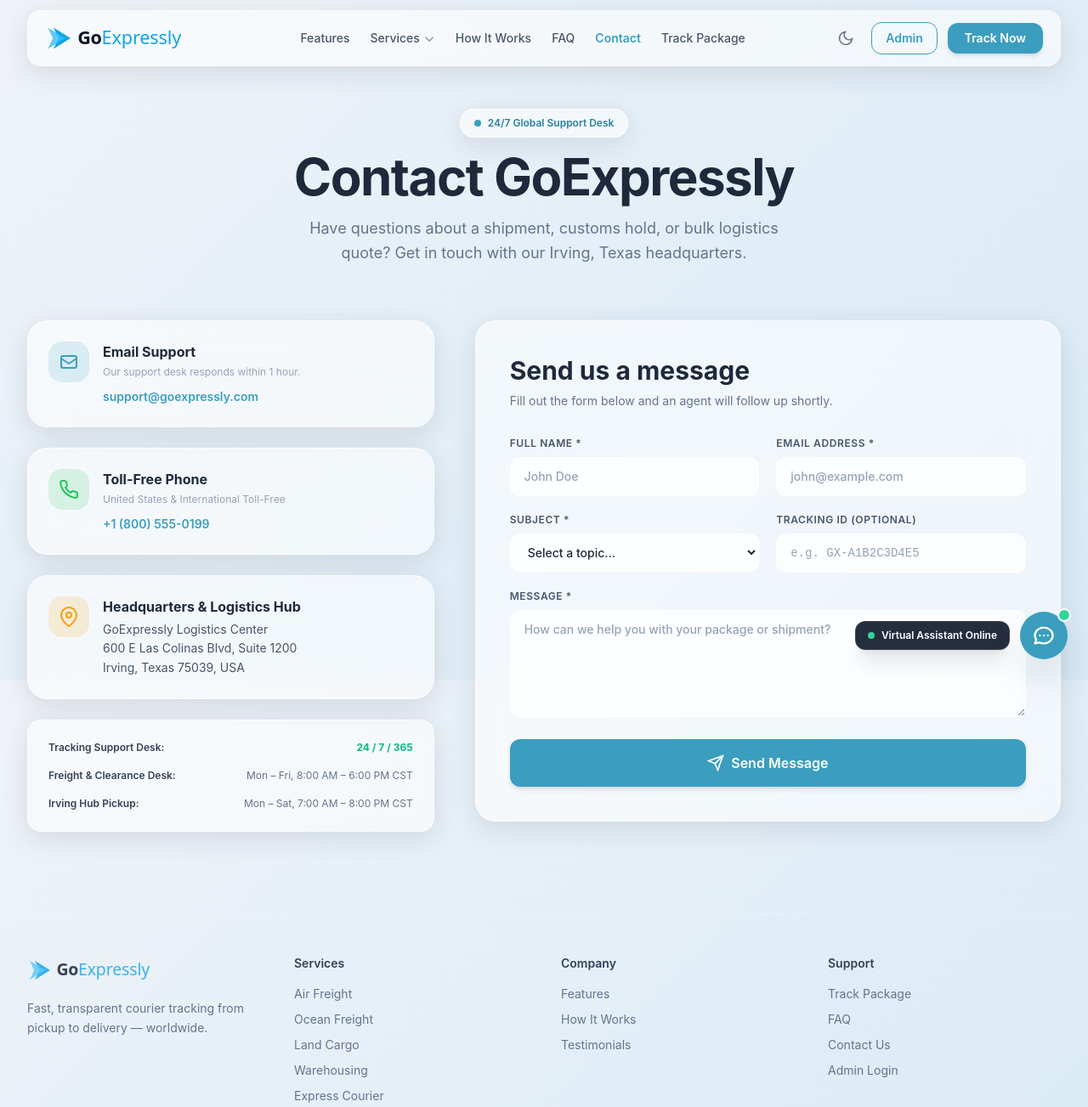
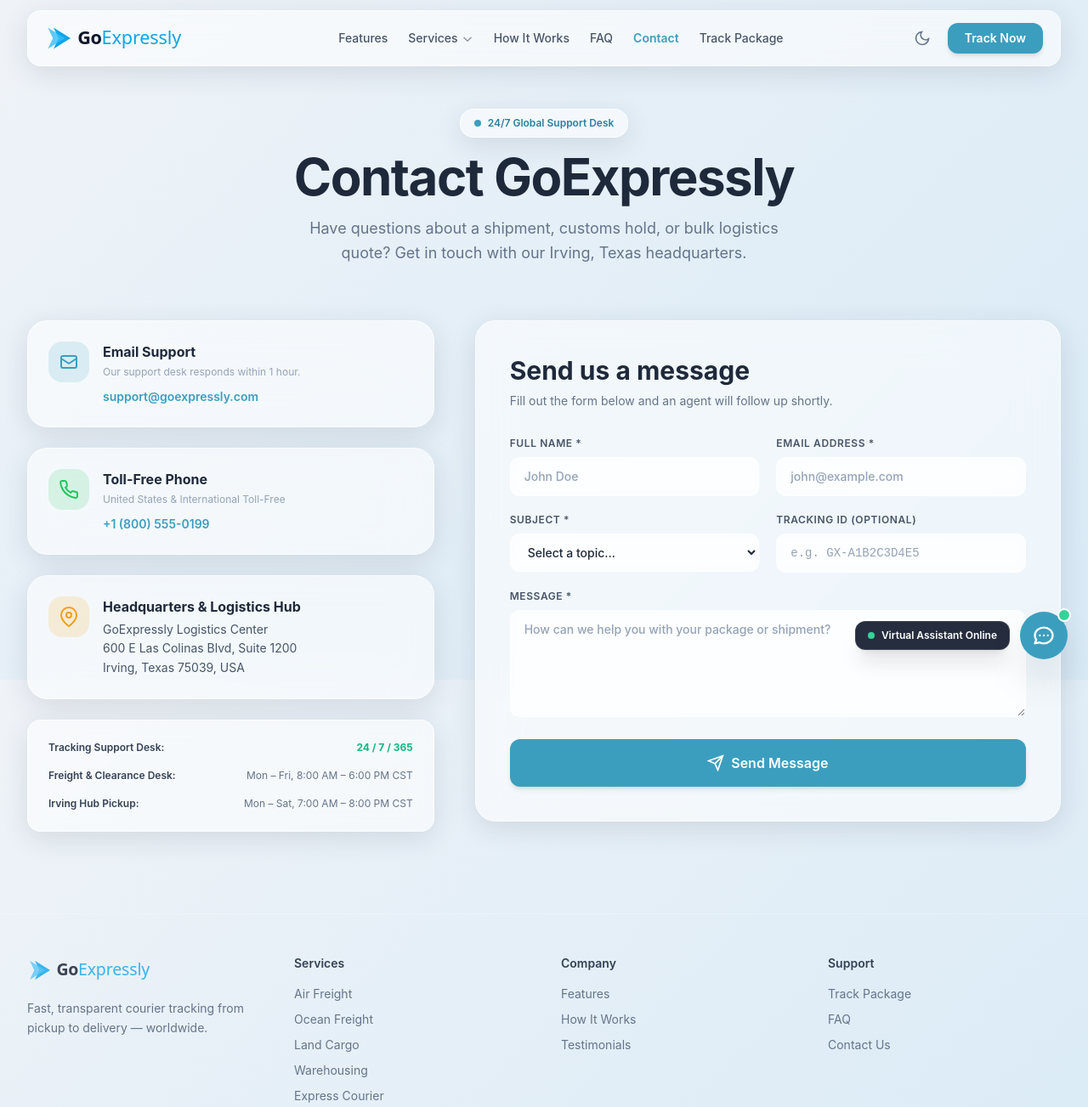
Before and after one commit to Doubletee13/goexpressly, a website: page frontend/public/contact.html in a window 1280 px wide. Shown: the top 1303 px of the page at 85% size. Drawn offline with nearby package versions, Linux system fonts and the light colour scheme; files that its build step writes are made by us from their sources.

Commit message:
fix(nav): remove admin login link from public headers, mobile drawers and footers

```diff
--- a/frontend/public/contact.html
+++ b/frontend/public/contact.html
@@ -165,7 +165,6 @@
                             <path d="M21 12.79A9 9 0 1 1 11.21 3 7 7 0 0 0 21 12.79z" />
                         </svg>
                     </button>
-                    <a href="/login.html" class="hidden sm:inline-flex btn-ghost text-sm py-2 px-4">Admin</a>
                     <a href="/track.html" class="hidden sm:inline-flex btn-primary text-sm py-2 px-5">Track Now</a>
 
                     <!-- Mobile hamburger -->
@@ -235,7 +234,6 @@
                 <a href="faq.html" class="py-2 hover:text-brand-500 transition-colors">FAQ</a>
                 <a href="contact.html" class="py-2 text-brand-500 font-semibold">Contact</a>
                 <a href="track.html" class="py-2 hover:text-brand-500 transition-colors">Track Package</a>
-                <a href="login.html" class="py-2 hover:text-brand-500 transition-colors">Admin Login</a>
             </div>
         </div>
     </header>
@@ -449,7 +447,6 @@
                         <a href="/track.html" class="hover:text-brand-500 transition-colors">Track Package</a>
                         <a href="faq.html" class="hover:text-brand-500 transition-colors">FAQ</a>
                         <a href="contact.html" class="hover:text-brand-500 transition-colors">Contact Us</a>
-                        <a href="/login.html" class="hover:text-brand-500 transition-colors">Admin Login</a>
                     </nav>
                 </div>
             </div>
--- a/frontend/public/faq.html
+++ b/frontend/public/faq.html
@@ -213,7 +213,6 @@
                             <path d="M21 12.79A9 9 0 1 1 11.21 3 7 7 0 0 0 21 12.79z" />
                         </svg>
                     </button>
-                    <a href="/login.html" class="hidden sm:inline-flex btn-ghost text-sm py-2 px-4">Admin</a>
                     <a href="/track.html" class="hidden sm:inline-flex btn-primary text-sm py-2 px-5">Track Now</a>
 
                     <!-- Mobile hamburger -->
@@ -283,7 +282,6 @@
                 <a href="faq.html" class="py-2 text-brand-500 font-semibold">FAQ</a>
                 <a href="contact.html" class="py-2 hover:text-brand-500 transition-colors">Contact</a>
                 <a href="track.html" class="py-2 hover:text-brand-500 transition-colors">Track Package</a>
-                <a href="login.html" class="py-2 hover:text-brand-500 transition-colors">Admin Login</a>
             </div>
         </div>
     </header>
@@ -531,7 +529,6 @@
                         <a href="/track.html" class="hover:text-brand-500 transition-colors">Track Package</a>
                         <a href="faq.html" class="hover:text-brand-500 transition-colors">FAQ</a>
                         <a href="contact.html" class="hover:text-brand-500 transition-colors">Contact Us</a>
-                        <a href="/login.html" class="hover:text-brand-500 transition-colors">Admin Login</a>
                     </nav>
                 </div>
             </div>
--- a/frontend/public/index.html
+++ b/frontend/public/index.html
@@ -207,7 +207,6 @@
               <path d="M21 12.79A9 9 0 1 1 11.21 3 7 7 0 0 0 21 12.79z" />
             </svg>
           </button>
-          <a href="/login.html" class="hidden sm:inline-flex btn-ghost text-sm py-2 px-4">Admin</a>
           <a href="/track.html" class="hidden sm:inline-flex btn-primary text-sm py-2 px-5">Track Now</a>
 
           <!-- Mobile hamburger -->
@@ -274,7 +273,6 @@
         <a href="faq.html" class="py-2 hover:text-brand-500 transition-colors">FAQ</a>
         <a href="contact.html" class="py-2 hover:text-brand-500 transition-colors">Contact</a>
         <a href="track.html" class="py-2 hover:text-brand-500 transition-colors">Track Package</a>
-        <a href="login.html" class="py-2 hover:text-brand-500 transition-colors">Admin Login</a>
       </div>
     </div>
   </header>
@@ -744,7 +742,6 @@
             <a href="/track.html" class="hover:text-brand-500 transition-colors">Track Package</a>
             <a href="faq.html" class="hover:text-brand-500 transition-colors">FAQ</a>
             <a href="contact.html" class="hover:text-brand-500 transition-colors">Contact Us</a>
-            <a href="/login.html" class="hover:text-brand-500 transition-colors">Admin Login</a>
           </nav>
         </div>
       </div>
--- a/frontend/public/services.html
+++ b/frontend/public/services.html
@@ -165,7 +165,6 @@
                             <path d="M21 12.79A9 9 0 1 1 11.21 3 7 7 0 0 0 21 12.79z" />
                         </svg>
                     </button>
-                    <a href="/login.html" class="hidden sm:inline-flex btn-ghost text-sm py-2 px-4">Admin</a>
                     <a href="/track.html" class="hidden sm:inline-flex btn-primary text-sm py-2 px-5">Track Now</a>
 
                     <!-- Mobile hamburger -->
@@ -235,7 +234,6 @@
                 <a href="faq.html" class="py-2 hover:text-brand-500 transition-colors">FAQ</a>
                 <a href="contact.html" class="py-2 hover:text-brand-500 transition-colors">Contact</a>
                 <a href="track.html" class="py-2 hover:text-brand-500 transition-colors">Track Package</a>
-                <a href="login.html" class="py-2 hover:text-brand-500 transition-colors">Admin Login</a>
             </div>
         </div>
     </header>
@@ -476,7 +474,6 @@
                         <a href="/track.html" class="hover:text-brand-500 transition-colors">Track Package</a>
                         <a href="faq.html" class="hover:text-brand-500 transition-colors">FAQ</a>
                         <a href="contact.html" class="hover:text-brand-500 transition-colors">Contact Us</a>
-                        <a href="/login.html" class="hover:text-brand-500 transition-colors">Admin Login</a>
                     </nav>
                 </div>
             </div>
--- a/frontend/public/track.html
+++ b/frontend/public/track.html
@@ -207,8 +207,6 @@
                             viewBox="0 0 24 24">
                             <path d="M21 12.79A9 9 0 1 1 11.21 3 7 7 0 0 0 21 12.79z" />
                         </svg>
-                    </button>
-                    <a href="/login.html" class="hidden sm:inline-flex btn-ghost text-sm py-2 px-4">Admin</a>
                         <button id="mobile-menu-btn"
                             class="lg:hidden p-2 rounded-xl text-slate-500 dark:text-slate-300 hover:bg-white/30 dark:hover:bg-white/10 transition-all"
                             aria-label="Open menu">
@@ -242,7 +240,6 @@
                 <a href="/index.html#features" class="py-2 hover:text-brand-500 transition-colors">Features</a>
                 <a href="/index.html#how-it-works" class="py-2 hover:text-brand-500 transition-colors">How It Works</a>
                 <a href="track.html" class="py-2 text-brand-500 font-semibold">Track Package</a>
-                <a href="login.html" class="py-2 hover:text-brand-500 transition-colors">Admin Login</a>
             </div>
         </div>
     </header>
```
Lines whose indentation alone changed are shown as unchanged.
